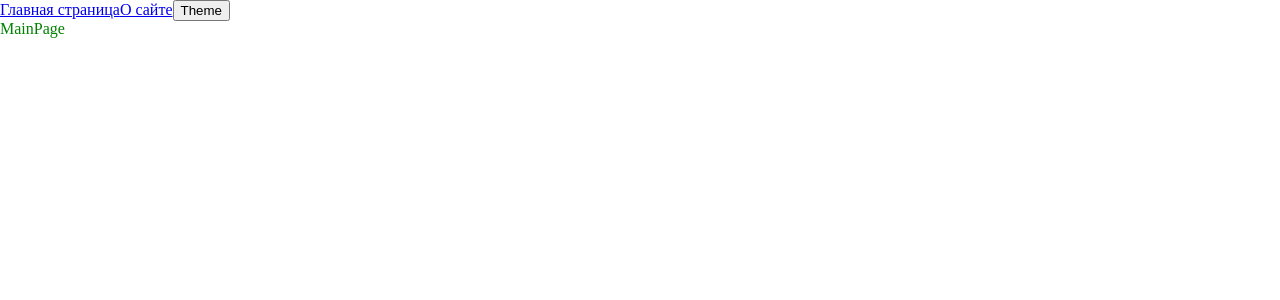
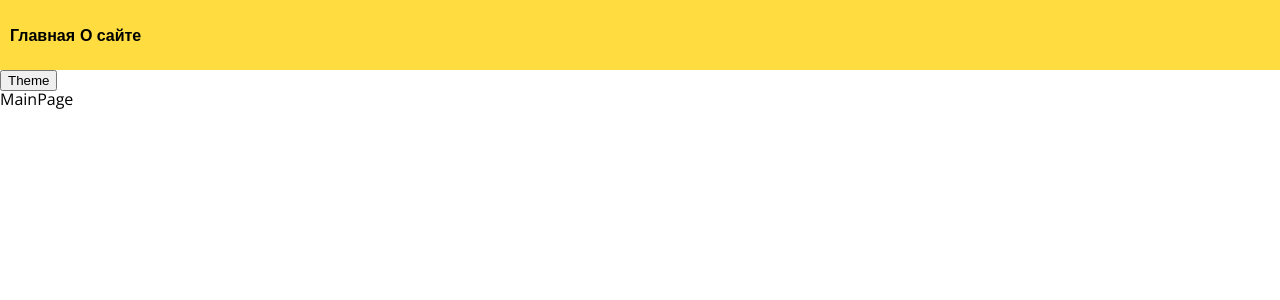
Before and after one commit to stasdashkevitch/platform, a React app: page / in a window 1280 px wide. Shown: the top 300 px of the page. Built offline with nearby package versions, Linux system fonts and the light colour scheme.

Commit message:
add nav bar

```diff
--- a/public/index.html
+++ b/public/index.html
@@ -5,6 +5,9 @@
     <meta name="viewport"
           content="width=device-width, user-scalable=no, initial-scale=1.0, maximum-scale=1.0, minimum-scale=1.0">
     <meta http-equiv="X-UA-Compatible" content="ie=edge">
+    <link rel="preconnect" href="https://fonts.googleapis.com">
+    <link rel="preconnect" href="https://fonts.gstatic.com" crossorigin>
+    <link href="https://fonts.googleapis.com/css2?family=Open+Sans:ital,wght@0,300..800;1,300..800&display=swap" rel="stylesheet">
     <title>Document</title>
 </head>
 <body>
--- a/src/app/App.tsx
+++ b/src/app/App.tsx
@@ -1,15 +1,14 @@
-import { Link } from "react-router-dom"
 import { useTheme } from "app/providers/ThemeProviders"
 import './styles/index.scss'
 import { AppRouter } from "app/providers/router"
+import { NavBar } from "widgets/NavBar"
 
 export const App = () => {
   const {theme, handleToggleTheme} = useTheme()
 
   return (
     <div className={`app ${theme}`}>
-      <Link to="/">Главная страница</Link>
-      <Link to="/about">О сайте</Link>
+      <NavBar />
       <button onClick={handleToggleTheme}>Theme</button>
       <AppRouter/>
     </div>
--- a/src/app/styles/index.scss
+++ b/src/app/styles/index.scss
@@ -4,7 +4,8 @@
 @import './themes/dark.scss';
 
 .app {
-  font-family: var(--font-m);
+  font-family: var(--font-family);
+  font-size: var(--font-size-m);
   background: var(--bg-color);
   color: var(--primary-color);
   min-height: 100vh;
--- a/src/app/styles/reset.scss
+++ b/src/app/styles/reset.scss
@@ -41,3 +41,8 @@ table {
 	border-collapse: collapse;
 	border-spacing: 0;
 }
+
+a {
+  text-decoration: none;
+  color: #fff;
+}
--- a/src/app/styles/themes/dark.scss
+++ b/src/app/styles/themes/dark.scss
@@ -1,5 +1,6 @@
 .app.dark {
-  --bg-color: teal;
-  --primary-color: #purple;
-  --secondary-color: #white;
+  --bg-color: #1c1c1c;
+  --inverted-bg-color: #353535;
+  --primary-color: #fff;
+  --secondary-color: #000;
 }
--- a/src/app/styles/themes/normal.scss
+++ b/src/app/styles/themes/normal.scss
@@ -1,5 +1,6 @@
 .app.light {
   --bg-color: white;
-  --primary-color: green;
-  --secondary--color: black;
+  --inverted-bg-color: #ffdd40;
+  --primary-color: #000;
+  --secondary-color: #fff;
 }
--- a/src/app/styles/variables/global.scss
+++ b/src/app/styles/variables/global.scss
@@ -1,11 +1,7 @@
 :root {
-  --font-family: Arial, 'Times New Roman', Serif;
+  --font-family: "Open Sans", sans-serif;
 
   --font-size-m: 16px;
-  --font-line-m: 24px;
-  --font-m: var(--font-size-m) / var(--font-line-m) var(--font-family);
 
   --font-size-l: 24px;
-  --font-line-l: 32px;
-  --font-m: var(--font-size-l) / var(--font-line-l) var(--font-family);
 }
--- a/src/shared/lib/classNames.ts
+++ b/src/shared/lib/classNames.ts
@@ -1,6 +1,6 @@
 type Mods = Record<string, boolean | string>
 
-export function classNames(cls: string, mods: Mods, additional: string[]): string {
+export function classNames(cls: string, mods: Mods = {}, additional: string[] = []): string {
   return [
     cls,
     ...additional,
--- /dev/null
+++ b/src/shared/ui/AppLink.tsx
@@ -0,0 +1,21 @@
+import { classNames } from "shared/lib/classNames"
+import { Link, LinkProps } from "react-router-dom"
+import { FC } from "react";
+
+interface AppLinkProps extends LinkProps {
+  className?: string;
+}
+
+export const AppLink: FC<AppLinkProps> = (props: AppLinkProps) => {
+  const { to, className, children, ...others } = props
+
+  return (
+    <Link
+      to={to}
+      className={classNames(className)}
+      {...others}
+    >
+      {children}
+    </Link>
+  )
+}
--- /dev/null
+++ b/src/widgets/NavBar/index.ts
@@ -0,0 +1,3 @@
+import { NavBar } from "./ui/NavBar";
+
+export {NavBar}
--- /dev/null
+++ b/src/widgets/NavBar/ui/NavBar.module.scss
@@ -0,0 +1,13 @@
+.navbar {
+  width: 100%;
+  height: 50px;
+  background: var(--inverted-bg-color);
+  font-weight: 600;
+  padding: 10px;
+  display: flex;
+  align-items: center;
+  a {
+    margin-right: 5px;
+    color: var(--primary-color)
+  }
+}
--- /dev/null
+++ b/src/widgets/NavBar/ui/NavBar.tsx
@@ -0,0 +1,16 @@
+import { classNames } from "shared/lib/classNames"
+import style from "./NavBar.module.scss"
+import { AppLink } from "shared/ui/AppLink";
+
+interface NavBarProps {
+  className?: string;
+}
+
+export const NavBar = ({className}: NavBarProps) => {
+  return (
+    <div className={classNames(style.navbar)}>
+      <AppLink to={'/'}>Главная</AppLink>
+      <AppLink to={'/about'}>О сайте</AppLink>
+    </div>
+  )
+}
```
